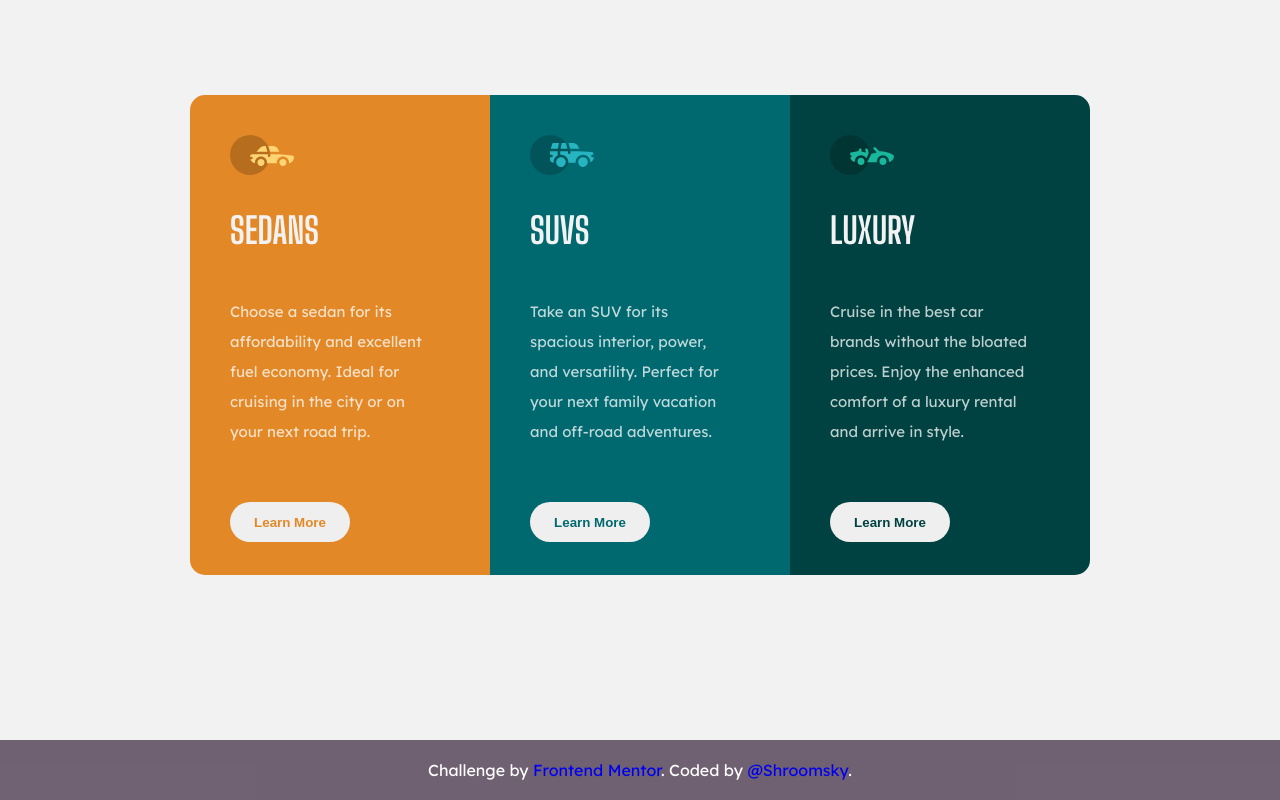
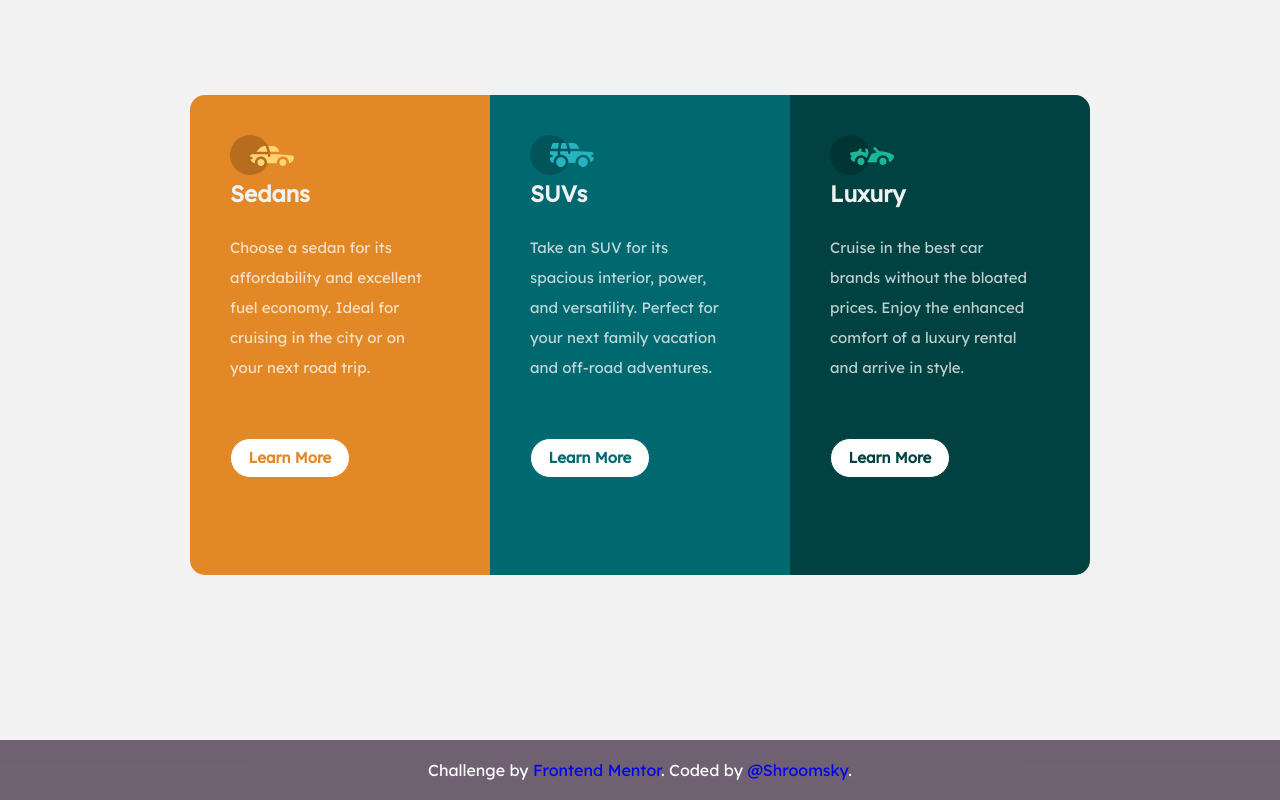
Before and after one commit to Shroomsky/3-column-preview-card-component-, a plain HTML site: page index.html in a window 1280 px wide. Drawn offline with Linux system fonts and the light colour scheme.

Commit message:
replace button with a href

```diff
--- a/Sass/main.scss
+++ b/Sass/main.scss
@@ -17,12 +17,16 @@
 html,
 body {
 	height: 100%;
+	scroll-behavior: smooth;
 }
 body {
 	display: flex;
 	flex-direction: column;
 	background-color: var(--common);
 	font-family: var(--regular_font);
+}
+a {
+	-webkit-tap-highlight-color: rgba(0, 0, 0, 0);
 }
 .wrapper {
 	flex: 1 0 auto;
@@ -53,10 +57,15 @@ body {
 		text-transform: uppercase;
 		font-size: 36px;
 	}
-	& button {
+	& a.button {
+		appearance: button;
+		text-decoration: none;
+		text-align: center;
+		line-height: 2.5;
+		background-color: #fff;
 		width: 120px;
 		height: 40px;
-		border: none;
+		border: 1px solid;
 		border-radius: 25px;
 		font-weight: 700;
 		margin-top: 30px;
@@ -76,7 +85,7 @@ body {
 }
 .sedan {
 	background-color: var(--sedan_color);
-	& button {
+	& a.button {
 		color: var(--sedan_color);
 		transition: all 0.3s;
 		&:hover {
@@ -86,7 +95,7 @@ body {
 }
 .suv {
 	background-color: var(--suv_color);
-	& button {
+	& a.button {
 		color: var(--suv_color);
 		transition: all 0.3s;
 		&:hover {
@@ -96,7 +105,7 @@ body {
 }
 .luxury {
 	background-color: var(--luxury_color);
-	& button {
+	& a.button {
 		color: var(--luxury_color);
 		transition: all 0.3s;
 		&:hover {
--- a/index.html
+++ b/index.html
@@ -15,27 +15,27 @@
 
 <body>
   <main class="wrapper">
-    <div class="cards">
+    <div class="cards" id="#top">
       <div class="card sedan">
-        <img src="./images/icon-sedans.svg" alt="sedan car type icon">
-        <h1> Sedans</h1>
+        <img src="./images/icon-sedans.svg" alt="" aria-hidden=“true”>
+        <h2> Sedans</h2>
         <p>Choose a sedan for its affordability and excellent fuel economy. Ideal for cruising in the city
           or on your next road trip.</p>
-        <button>Learn More</button>
+        <a href="#top" target="_self" class="button">Learn More</a>
       </div>
       <div class="card suv">
-        <img src="./images/icon-suvs.svg" alt="SUV car type icon">
-        <h1>SUVs</h1>
+        <img src="./images/icon-suvs.svg" alt="" aria-hidden=“true”>
+        <h2>SUVs</h2>
         <p>Take an SUV for its spacious interior, power, and versatility. Perfect for your next family vacation
           and off-road adventures.</p>
-        <button>Learn More</button>
+        <a href="#top" target="_self" class="button">Learn More</a>
       </div>
       <div class="card luxury">
-        <img src="./images/icon-luxury.svg" alt="luxary car type icon">
-        <h1>Luxury</h1>
+        <img src="./images/icon-luxury.svg" alt="" aria-hidden=“true”>
+        <h2>Luxury</h2>
         <p>Cruise in the best car brands without the bloated prices. Enjoy the enhanced comfort of a luxury
           rental and arrive in style.</p>
-        <button>Learn More</button>
+        <a href="#top" target="_self" class="button">Learn More</a>
       </div>
     </div>
   </main>
```
Also changed, not shown: css/main.css, 1 other file.
